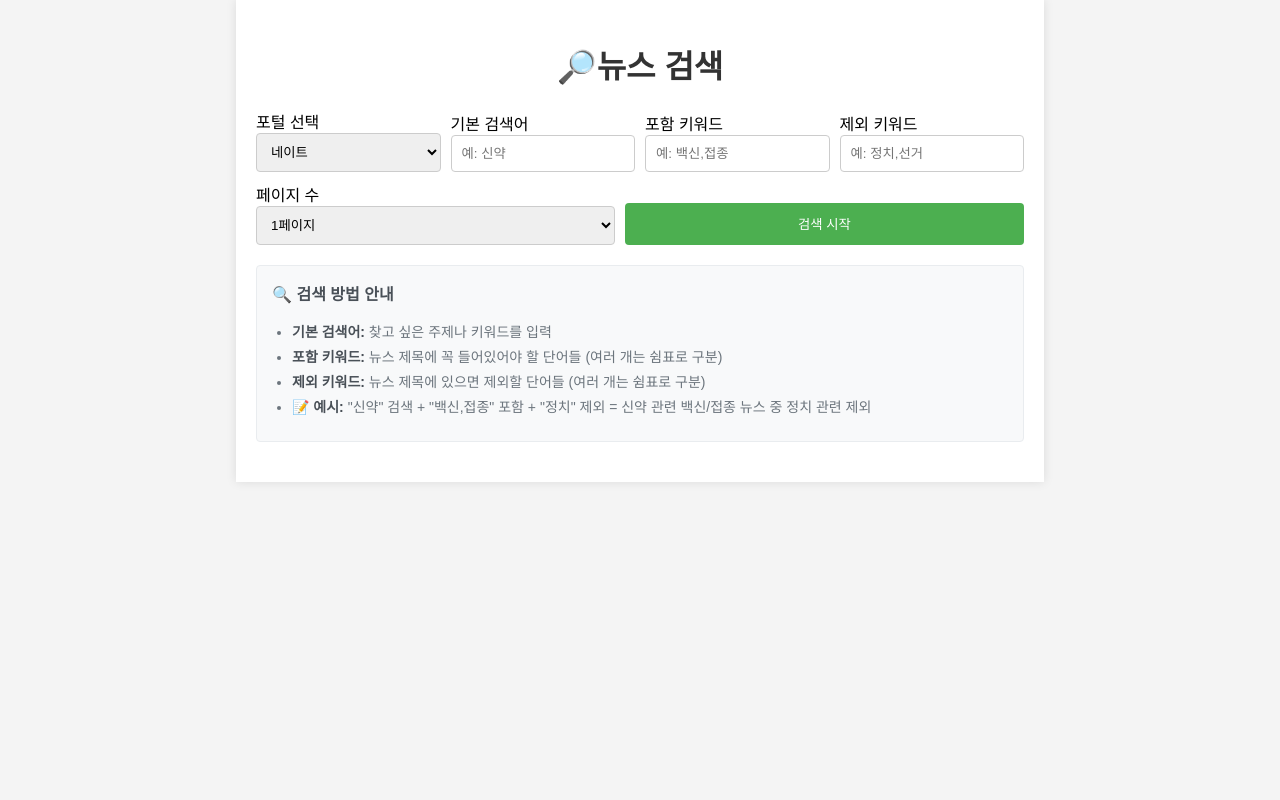
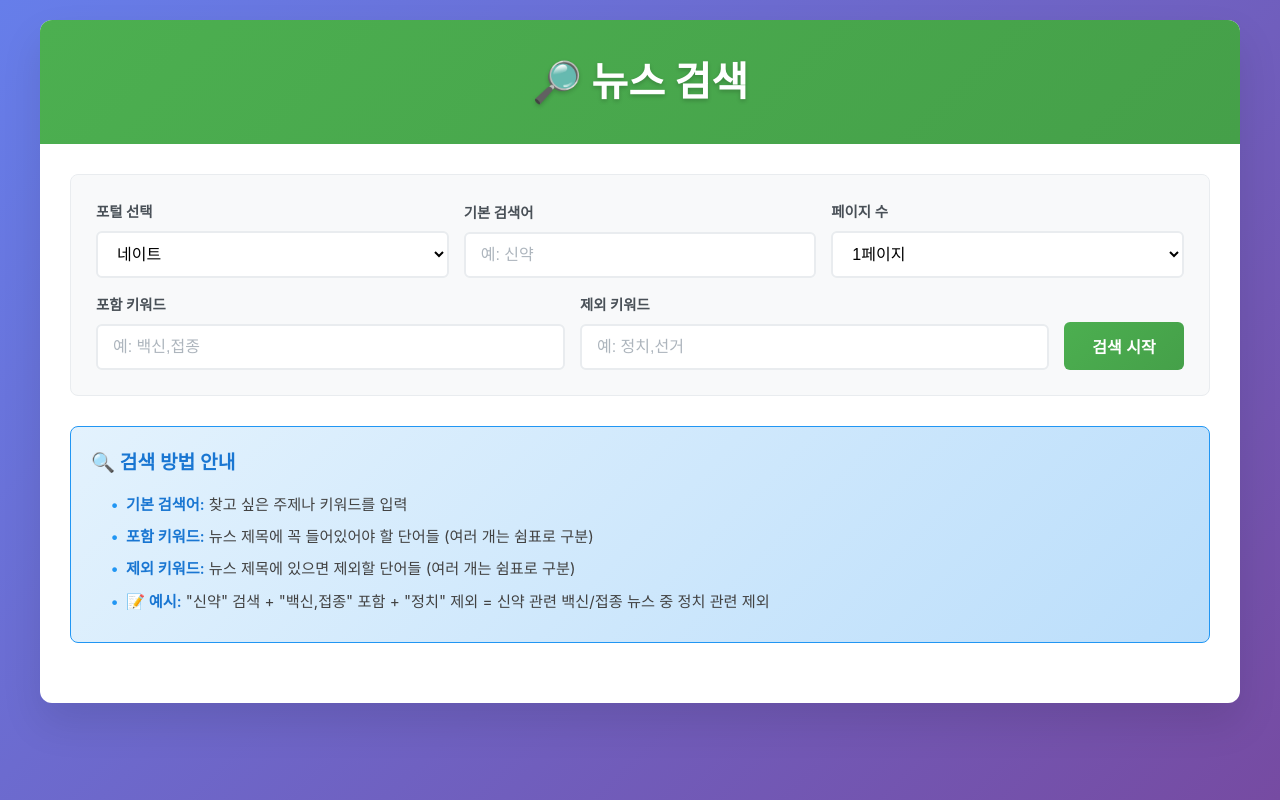
Before and after one commit to H4NB1/naver_crawler_web, a Flask app: page / in a window 1280 px wide. Run offline with Flask 3, Linux system fonts and the light colour scheme.

Commit message:
html 및 css 수정

```diff
--- a/static/style.css
+++ b/static/style.css
@@ -1,194 +1,364 @@
-/* 🔷 전체 배경 및 폰트 설정 */
-body {
-    font-family: Arial, sans-serif;
-    background-color: #f4f4f4;
-    margin: 0;
-    padding: 0;
+/* ===== 기본 설정 ===== */
+* {
+    box-sizing: border-box;
 }
 
-/* 🔷 중앙 컨테이너 박스 */
-.container {
-    width: 60%;
-    margin: 0 auto;
+body {
+    font-family: -apple-system, BlinkMacSystemFont, 'Segoe UI', Roboto, 'Helvetica Neue', Arial, sans-serif;
+    background: linear-gradient(135deg, #667eea 0%, #764ba2 100%);
+    margin: 0;
     padding: 20px;
-    background-color: #fff;
-    box-shadow: 0 0 10px rgba(0, 0, 0, 0.1);
+    min-height: 100vh;
+    line-height: 1.6;
 }
 
-/* 🔷 제목 */
-h1 {
-    text-align: center;
-    color: #333;
+/* ===== 컨테이너 ===== */
+.container {
+    max-width: 1200px;
+    margin: 0 auto;
+    background-color: #fff;
+    border-radius: 12px;
+    box-shadow: 0 20px 40px rgba(0, 0, 0, 0.1);
+    overflow: hidden;
 }
 
-/* 🔷 폼 구조 - 한 줄 정렬 및 가로폭 분배 */
-form {
-    display: flex;
-    flex-wrap: wrap;
-    align-items: flex-end;
-    gap: 10px;
-    margin-bottom: 20px;
+/* ===== 헤더 ===== */
+.header {
+    background: linear-gradient(135deg, #4CAF50 0%, #45a049 100%);
+    color: white;
+    padding: 30px;
+    text-align: center;
 }
 
-/* 🔷 각 입력 그룹을 가로폭 비율에 따라 분배 */
+.header h1 {
+    margin: 0;
+    font-size: 2.5rem;
+    font-weight: 700;
+    text-shadow: 0 2px 4px rgba(0, 0, 0, 0.2);
+}
+
+/* ===== 메인 콘텐츠 ===== */
+.main-content {
+    padding: 30px;
+}
+
+/* ===== 검색 섹션 ===== */
+.search-section {
+    margin-bottom: 30px;
+}
+
+.search-form {
+    background: #f8f9fa;
+    border-radius: 8px;
+    padding: 25px;
+    border: 1px solid #e9ecef;
+}
+
+.form-row {
+    display: flex;
+    gap: 15px;
+    margin-bottom: 15px;
+    align-items: flex-end;
+}
+
+.form-row:last-child {
+    margin-bottom: 0;
+}
+
 .form-group {
     display: flex;
     flex-direction: column;
-    flex: 1; /* 기본적으로 같은 너비 */
-    min-width: 150px;
+    flex: 1;
+    min-width: 0;
 }
 
-/* 🔷 개별 요소 너비 및 모양 통일 */
-input, select {
-    padding: 10px;
-    border: 1px solid #ccc;
-    border-radius: 4px;
-    width: 100%;
-    box-sizing: border-box;
+.form-group-button {
+    flex: 0 0 auto;
+    min-width: 120px;
 }
 
-/* 🔷 검색어 입력은 조금 넓게 */
-#keyword {
-    flex: 2;  /* 다른 요소보다 더 넓게 */
+/* ===== 폼 요소들 ===== */
+label {
+    font-weight: 600;
+    color: #495057;
+    margin-bottom: 8px;
+    font-size: 0.9rem;
 }
 
-/* 🔷 포함/제외 키워드 필드 스타일 */
-#include_keywords, #exclude_keywords {
-    flex: 1.5;  /* 기본 검색어보다는 작지만 다른 필드보다는 크게 */
+input, select {
+    padding: 12px 15px;
+    border: 2px solid #e9ecef;
+    border-radius: 6px;
+    font-size: 1rem;
+    transition: all 0.3s ease;
+    background-color: white;
 }
 
-/* 🔷 검색 버튼 스타일 및 비율 조정 */
-form > button {
-    padding: 10px 20px;
-    height: 42px;
-    background-color: #4CAF50;
-    color: #fff;
-    border: none;
-    border-radius: 4px;
-    cursor: pointer;
-    align-self: flex-end;
-    flex: 1;
-    min-width: 120px;
-    box-sizing: border-box;
+input:focus, select:focus {
+    outline: none;
+    border-color: #4CAF50;
+    box-shadow: 0 0 0 3px rgba(76, 175, 80, 0.1);
 }
 
-form > button:hover {
-    background-color: #45a049;
+input::placeholder {
+    color: #adb5bd;
 }
 
-/* 🔷 도움말 섹션 스타일 */
+/* ===== 검색 버튼 ===== */
+.search-button {
+    background: linear-gradient(135deg, #4CAF50 0%, #45a049 100%);
+    color: white;
+    border: none;
+    padding: 12px 25px;
+    border-radius: 6px;
+    font-size: 1rem;
+    font-weight: 600;
+    cursor: pointer;
+    transition: all 0.3s ease;
+    height: 48px;
+    min-width: 120px;
+}
+
+.search-button:hover {
+    transform: translateY(-2px);
+    box-shadow: 0 8px 25px rgba(76, 175, 80, 0.3);
+}
+
+.search-button:active {
+    transform: translateY(0);
+}
+
+/* ===== 도움말 섹션 ===== */
 .help-section {
-    background-color: #f8f9fa;
-    border: 1px solid #e9ecef;
-    border-radius: 4px;
-    padding: 15px;
-    margin-bottom: 20px;
+    background: linear-gradient(135deg, #e3f2fd 0%, #bbdefb 100%);
+    border: 1px solid #2196f3;
+    border-radius: 8px;
+    padding: 20px;
+    margin-bottom: 30px;
 }
 
 .help-section h3 {
-    margin-top: 0;
-    color: #495057;
-    font-size: 16px;
+    margin: 0 0 15px 0;
+    color: #1976d2;
+    font-size: 1.2rem;
+    font-weight: 600;
 }
 
-.help-section ul {
-    margin: 10px 0;
+.help-list {
+    margin: 0;
     padding-left: 20px;
+    list-style: none;
 }
 
-.help-section li {
-    margin: 5px 0;
-    color: #6c757d;
-    font-size: 14px;
+.help-list li {
+    margin: 8px 0;
+    color: #424242;
+    font-size: 0.95rem;
+    position: relative;
+    padding-left: 15px;
 }
 
-.help-section strong {
-    color: #495057;
+.help-list li::before {
+    content: "•";
+    color: #2196f3;
+    font-weight: bold;
+    position: absolute;
+    left: 0;
 }
 
-/* 🔷 로딩 메시지 */
-#loading {
-    display: none;
-    font-style: italic;
-    color: #3b3de2;
-    margin-top: 10px;
+.help-list strong {
+    color: #1976d2;
+    font-weight: 600;
 }
 
-/* 🔷 검색 결과 개수 표시 */
+/* ===== 로딩 메시지 ===== */
+.loading-message {
+    display: none;
+    text-align: center;
+    padding: 20px;
+    background: #fff3cd;
+    border: 1px solid #ffeaa7;
+    border-radius: 6px;
+    color: #856404;
+    font-weight: 500;
+    margin: 20px 0;
+}
+
+/* ===== 검색 결과 ===== */
+.news-results {
+    margin-top: 30px;
+}
+
 .result-count {
-    background-color: #e3f2fd;
-    border: 1px solid #2196f3;
-    border-radius: 4px;
-    padding: 10px;
-    margin-bottom: 15px;
+    background: linear-gradient(135deg, #e8f5e8 0%, #c8e6c9 100%);
+    border: 1px solid #4CAF50;
+    border-radius: 8px;
+    padding: 15px;
+    margin-bottom: 20px;
     text-align: center;
 }
 
 .result-count p {
     margin: 0;
-    color: #1976d2;
-    font-weight: bold;
+    color: #2e7d32;
+    font-weight: 600;
+    font-size: 1.1rem;
 }
 
-/* 🔷 뉴스 결과 리스트 */
-#news-results {
-    margin-top: 20px;
+.news-results ul {
+    list-style: none;
+    padding: 0;
+    margin: 0;
 }
 
-#news-results ul {
-    list-style-type: none;
-    padding: 0;
+.news-results li {
+    background: white;
+    border: 1px solid #e9ecef;
+    border-radius: 8px;
+    padding: 20px;
+    margin-bottom: 15px;
+    transition: all 0.3s ease;
+    box-shadow: 0 2px 4px rgba(0, 0, 0, 0.05);
 }
 
-#news-results li {
-    padding: 10px;
-    margin: 10px 0;
-    background-color: #f9f9f9;
-    border: 1px solid #ddd;
-    border-radius: 4px;
+.news-results li:hover {
+    transform: translateY(-2px);
+    box-shadow: 0 8px 25px rgba(0, 0, 0, 0.1);
+    border-color: #4CAF50;
 }
 
-#news-results li a {
-    font-size: 16px;
-    font-weight: bold;
-    color: #333;
+.news-results li a {
+    display: block;
+    font-size: 1.1rem;
+    font-weight: 600;
+    color: #2c3e50;
     text-decoration: none;
+    margin-bottom: 8px;
+    line-height: 1.4;
 }
 
-#news-results li a:hover {
+.news-results li a:hover {
+    color: #4CAF50;
     text-decoration: underline;
 }
 
-#news-results li span {
-    font-size: 12px;
-    color: #666;
+.news-results li span {
+    display: block;
+    font-size: 0.9rem;
+    color: #6c757d;
+    font-weight: 500;
 }
 
-/* 🔷 페이지네이션 스타일 */
+/* ===== 페이지네이션 ===== */
 .pagination {
-    text-align: center;
-    margin-top: 20px;
+    display: flex;
+    justify-content: center;
+    align-items: center;
+    gap: 8px;
+    margin-top: 30px;
+    flex-wrap: wrap;
 }
 
 .pagination button {
-    margin: 0 4px;
-    padding: 6px 12px;
-    font-weight: bold;
+    padding: 10px 15px;
+    border: 2px solid #e9ecef;
+    background: white;
+    color: #495057;
+    border-radius: 6px;
     cursor: pointer;
-    border: 1px solid #ddd;
-    background: white;
-    color: #333; /* ✅ 선택되지 않은 버튼 텍스트 색상 */
-    border-radius: 4px;
+    font-weight: 600;
+    font-size: 0.95rem;
+    transition: all 0.3s ease;
+    min-width: 40px;
+}
+
+.pagination button:hover:not(:disabled) {
+    border-color: #4CAF50;
+    color: #4CAF50;
+    transform: translateY(-1px);
 }
 
 .pagination button.active {
-    background: #007bff;
+    background: linear-gradient(135deg, #4CAF50 0%, #45a049 100%);
     color: white;
-    border-color: #007bff;
+    border-color: #4CAF50;
+    box-shadow: 0 4px 15px rgba(76, 175, 80, 0.3);
 }
 
 .pagination button:disabled {
-    background-color: #eee;
-    color: #999;
+    background-color: #f8f9fa;
+    color: #adb5bd;
     cursor: not-allowed;
+    border-color: #e9ecef;
 }
+
+/* ===== 반응형 디자인 ===== */
+@media (max-width: 768px) {
+    body {
+        padding: 10px;
+    }
+
+    .container {
+        border-radius: 8px;
+    }
+
+    .header {
+        padding: 20px;
+    }
+
+    .header h1 {
+        font-size: 2rem;
+    }
+
+    .main-content {
+        padding: 20px;
+    }
+
+    .form-row {
+        flex-direction: column;
+        gap: 10px;
+    }
+
+    .form-group-button {
+        min-width: 100%;
+    }
+
+    .search-button {
+        width: 100%;
+    }
+
+    .pagination {
+        gap: 5px;
+    }
+
+    .pagination button {
+        padding: 8px 12px;
+        font-size: 0.9rem;
+    }
+}
+
+@media (max-width: 480px) {
+    .header h1 {
+        font-size: 1.5rem;
+    }
+
+    .main-content {
+        padding: 15px;
+    }
+
+    .search-form {
+        padding: 20px;
+    }
+
+    .help-section {
+        padding: 15px;
+    }
+
+    .news-results li {
+        padding: 15px;
+    }
+
+    .news-results li a {
+        font-size: 1rem;
+    }
+}
--- a/templates/index.html
+++ b/templates/index.html
@@ -8,13 +8,18 @@
 </head>
 <body>
     <div class="container">
-        <h1>🔎뉴스 검색</h1>
+        <header class="header">
+            <h1>🔎 뉴스 검색</h1>
+        </header>
 
+        <main class="main-content">
             <!-- 검색 폼 -->
-        <form id="crawl-form">
+            <section class="search-section">
+                <form id="crawl-form" class="search-form">
+                    <div class="form-row">
                         <div class="form-group">
                             <label for="media">포털 선택</label>
-                <select id="media" name="media">
+                            <select id="media" name="media" required>
                                 <option value="네이트">네이트</option>
                                 <option value="다음">다음</option>
                             </select>
@@ -26,6 +31,17 @@
                         </div>
 
                         <div class="form-group">
+                            <label for="page_count">페이지 수</label>
+                            <select id="page_count" name="page_count" required>
+                                {% for i in range(1, 11) %}
+                                <option value="{{ i }}">{{ i }}페이지</option>
+                                {% endfor %}
+                            </select>
+                        </div>
+                    </div>
+
+                    <div class="form-row">
+                        <div class="form-group">
                             <label for="include_keywords">포함 키워드</label>
                             <input type="text" id="include_keywords" name="include_keywords" placeholder="예: 백신,접종">
                         </div>
@@ -35,38 +51,33 @@
                             <input type="text" id="exclude_keywords" name="exclude_keywords" placeholder="예: 정치,선거">
                         </div>
 
-            <div class="form-group">
-                <label for="page_count">페이지 수</label>
-                <select id="page_count" name="page_count" required>
-                    {% for i in range(1, 11) %}
-                    <option value="{{ i }}">{{ i }}페이지</option>
-                    {% endfor %}
-                </select>
+                        <div class="form-group form-group-button">
+                            <button type="submit" class="search-button">검색 시작</button>
                         </div>
-
-            <button type="submit">검색 시작</button>
+                    </div>
                 </form>
+            </section>
 
             <!-- 검색 도움말 -->
-        <div class="help-section">
+            <section class="help-section">
                 <h3>🔍 검색 방법 안내</h3>
-            <ul>
+                <ul class="help-list">
                     <li><strong>기본 검색어:</strong> 찾고 싶은 주제나 키워드를 입력</li>
                     <li><strong>포함 키워드:</strong> 뉴스 제목에 꼭 들어있어야 할 단어들 (여러 개는 쉼표로 구분)</li>
                     <li><strong>제외 키워드:</strong> 뉴스 제목에 있으면 제외할 단어들 (여러 개는 쉼표로 구분)</li>
                     <li><strong>📝 예시:</strong> "신약" 검색 + "백신,접종" 포함 + "정치" 제외 = 신약 관련 백신/접종 뉴스 중 정치 관련 제외</li>
                 </ul>
-        </div>
+            </section>
 
             <!-- 로딩 메시지 -->
-        <div id="loading">로딩 중... 잠시만 기다려주세요.</div>
+            <div id="loading" class="loading-message">로딩 중... 잠시만 기다려주세요.</div>
 
             <!-- 뉴스 결과 영역 -->
-        <div id="news-results"></div>
-        <div id="pagination" class="pagination"></div>
+            <section id="news-results" class="news-results"></section>
 
-        <!-- 페이지네이션 버튼 영역 -->
-        <div id="pagination" class="pagination"></div>
+            <!-- 페이지네이션 -->
+            <nav id="pagination" class="pagination"></nav>
+        </main>
     </div>
 
     <!-- JS 연동 -->
```
Lines whose indentation alone changed are shown as unchanged.
